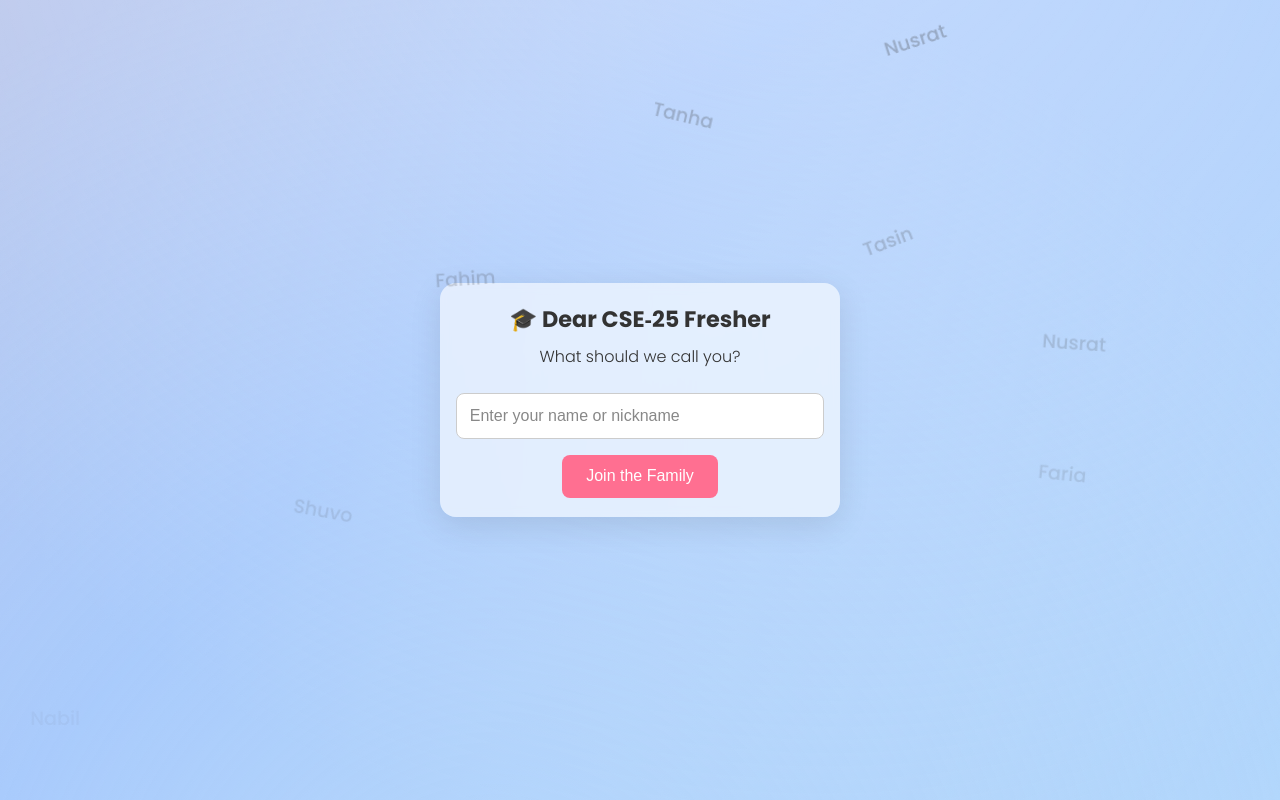
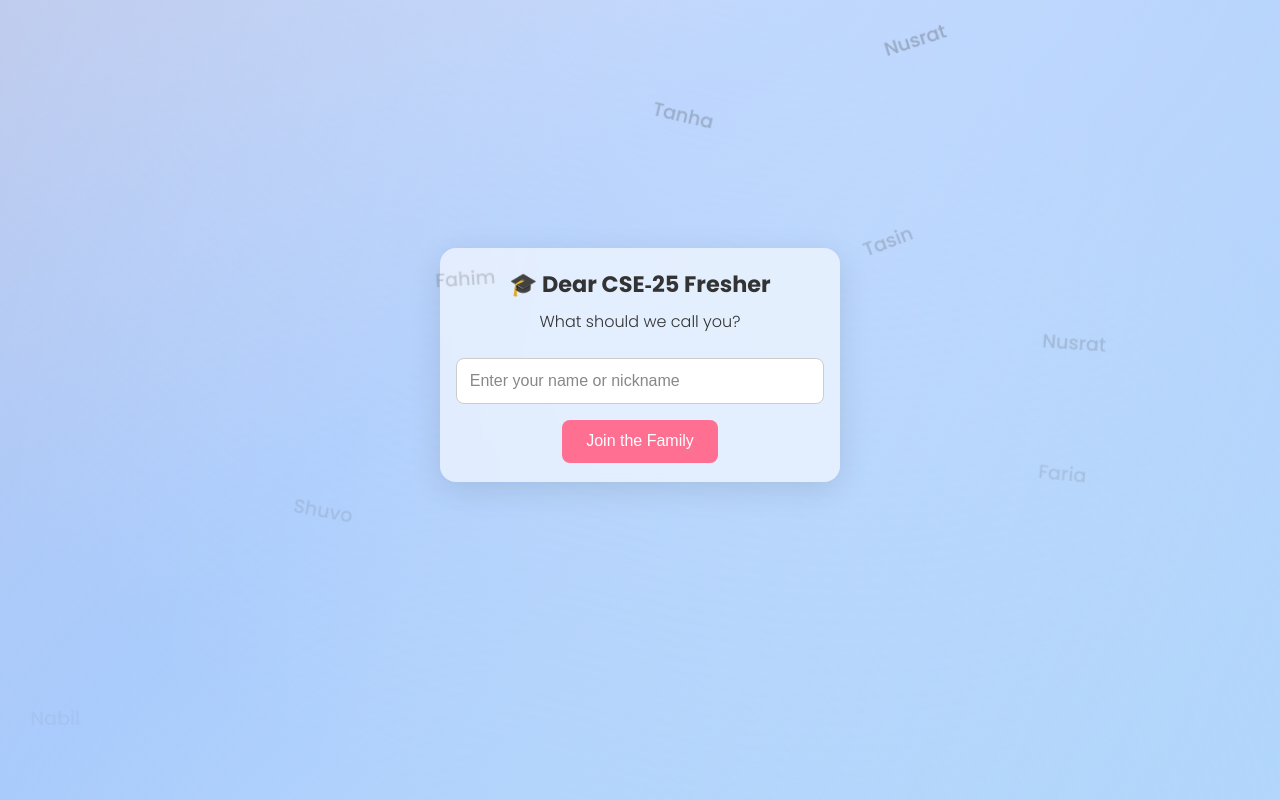
Before and after one commit to Rafsan10/Welcome_Juniors-, a plain HTML site: page index.html in a window 1280 px wide. Drawn offline with Linux system fonts and the light colour scheme.

Commit message:
margin upped

```diff
--- a/style.css
+++ b/style.css
@@ -109,6 +109,8 @@ body {
   max-width: 400px;
   text-align: center;
   animation: fadeIn 1s ease-out;
+  margin-bottom: 70px;
+    /* 👈 alternative */
 }
 
 @keyframes fadeIn {
```
